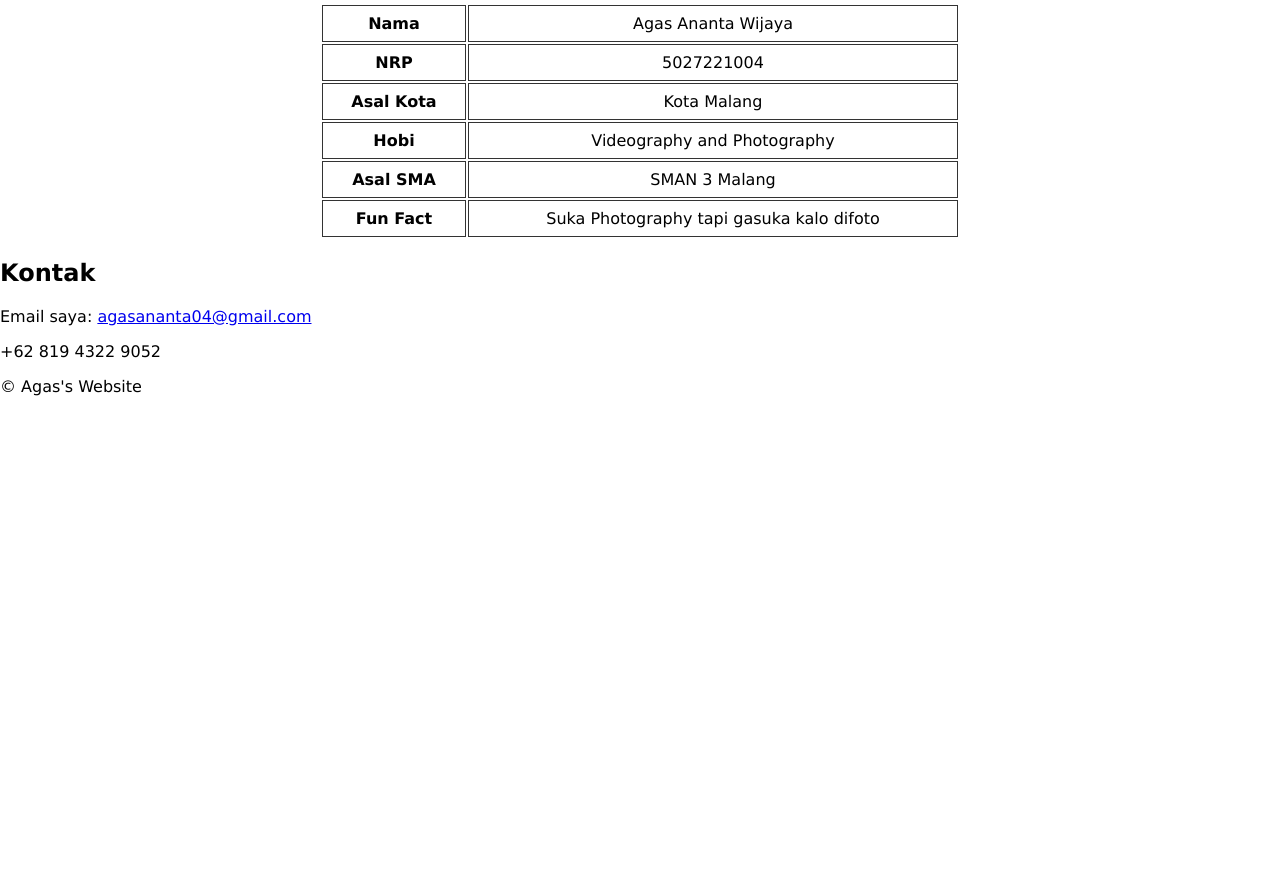
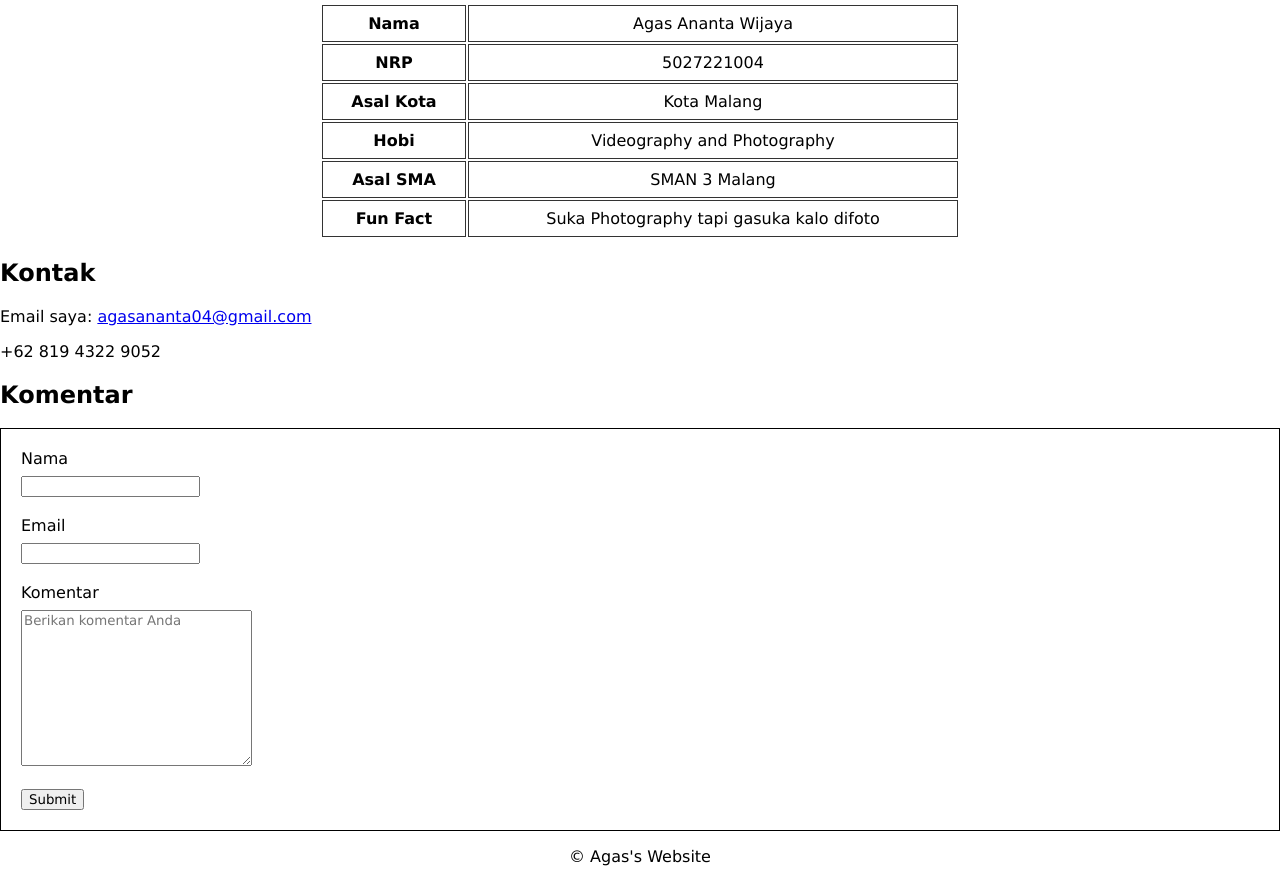
Before and after one commit to asnan-xrz/agas-WebHtml, a plain HTML site: page index.html in a window 1280 px wide. Shown: the part 1230-2112 px from the top of the page. Before the commit the page ends 1642 px from the top, so only its background shows below. Drawn offline with Linux system fonts and the light colour scheme.

Commit message:
second commit

```diff
--- a/index.html
+++ b/index.html
@@ -61,7 +61,16 @@
             text-align: center;
         }
 
+        form {
+            margin: 0 auto;
+            padding: 20px;
+            border: 1px solid;
+        }
 
+        label {
+            display: block;
+            margin-bottom: 8px;
+        }
     </style>
     <title>AGAS</title>
 </head>
@@ -119,19 +128,27 @@
             </section>
 
 
-
             <section>
                 <h2>Kontak</h2>
                 <p>Email saya: <a href="mailto:agasananta04@gmail.com">agasananta04@gmail.com</a></p>
                 <p>+62 819 4322 9052</p>
 
-
+                <h2>Komentar</h2>
+                <form action="">
+                    <label for="nama">Nama</label>
+                    <input type="text"><br><br>
+                    <label for="email">Email</label>
+                    <input type="email" name="" id=""><br><br>
+                    <label for="komentar">Komentar</label>
+                    <textarea name="komentar" id="" cols="30" rows="10" placeholder="Berikan komentar Anda"></textarea><br><br>
+                    <input type="submit" name="" id="">
+                </form>
 
             </section>
         </main>
 
         <footer>
-            <p>&copy; Agas's Website</p>
+            <p style="text-align: center;">&copy; Agas's Website</p>
         </footer>
     </body>
 
```
